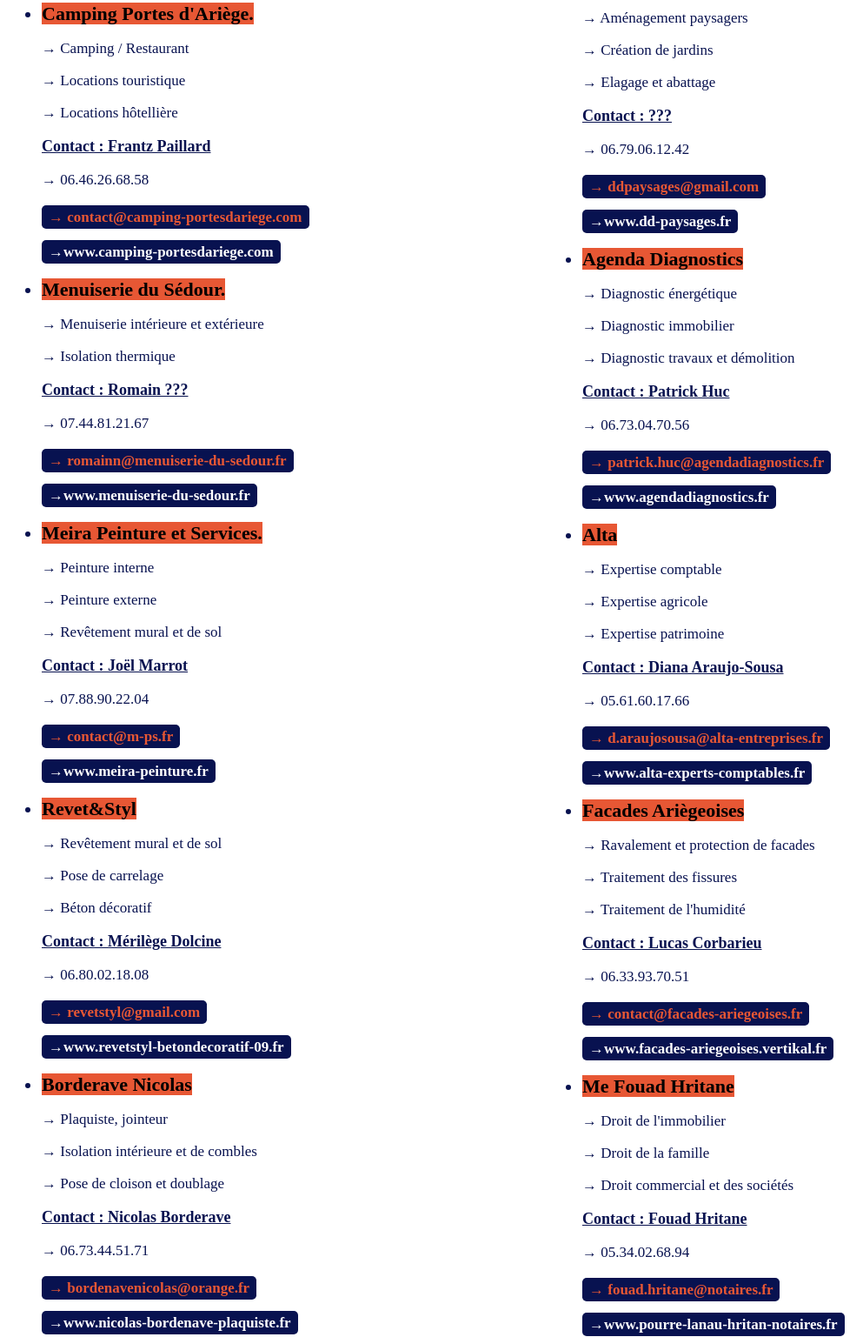
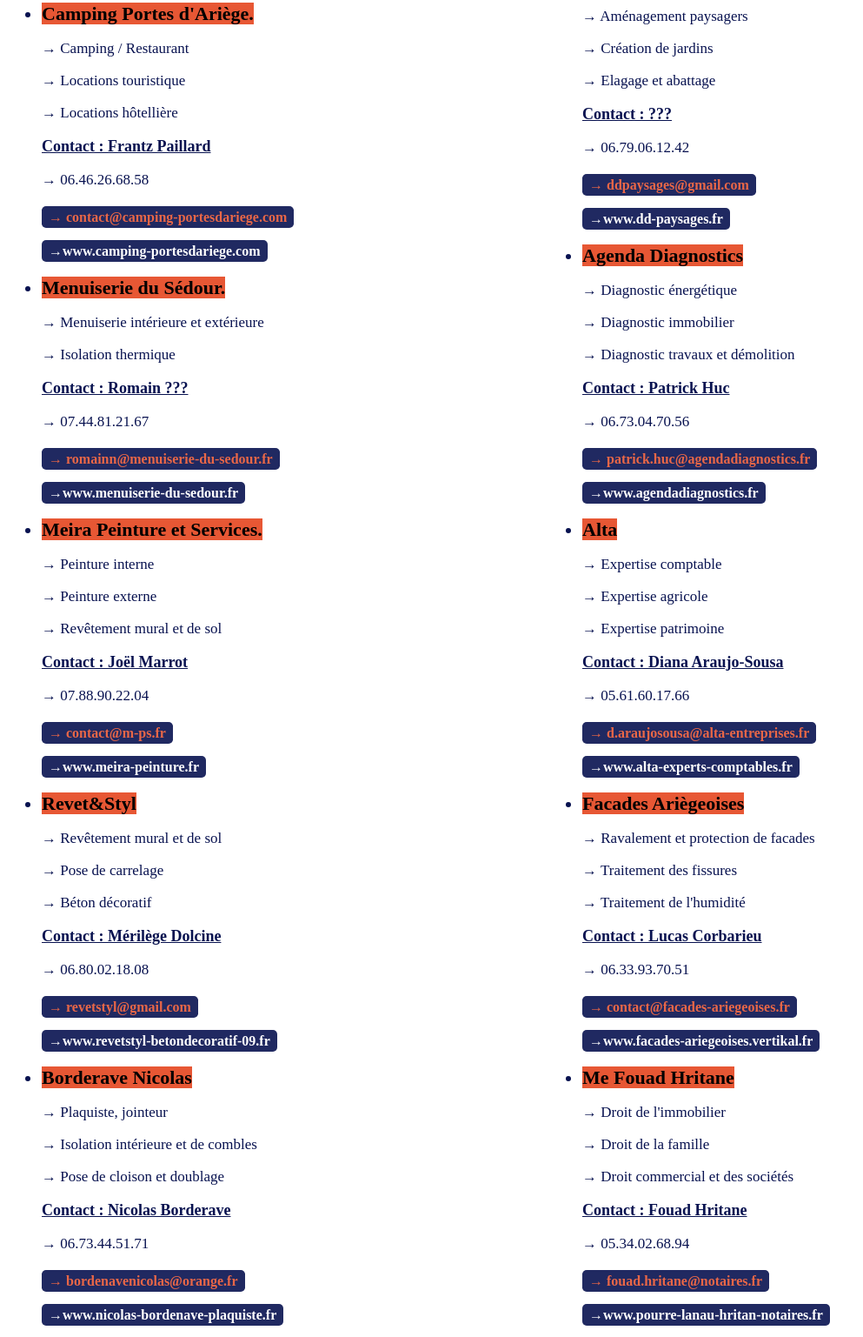
Before and after one commit to APB-09/APB-09, a plain HTML site: page partenaires apb.html in a window 1280 px wide. Shown: the part 724-2261 px from the top of the page at 87% size, without its empty margins (0-993 px from the left). Drawn offline with Linux system fonts and the light colour scheme.

Commit message:
Update partenaires apb.html

```diff
--- a/partenaires apb.html
+++ b/partenaires apb.html
@@ -66,8 +66,8 @@
 <p style="font-size:17px">&rarr; Locations hôtellière</p>
     <p style="text-decoration: underline; font-size: 18px;"><b>Contact : Frantz Paillard</b></p>
     <p style="font-size: 17px;">&rarr; 06.46.26.68.58</p>
-    <p><span style="background-color:RGB(8, 18, 80); color: white; font-size: 17px; text-decoration: none;"><a href="mailto: contact@camping-portesdariege.com" class="email">&rarr; contact@camping-portesdariege.com</a></p></span>
-    <p style="font-size: 17px;"><a href="https://www.camping-portesdariege.com/" class="lien" target="_blank">&rarr;www.camping-portesdariege.com</a></p>
+    <p><span style="background-color:RGB(8, 18, 80); color: white; font-size: 16px; text-decoration: none; opacity: 0.9"><a href="mailto: contact@camping-portesdariege.com" class="email">&rarr; contact@camping-portesdariege.com</a></p></span>
+    <p style="font-size: 16px; opacity: 0.9"><a href="https://www.camping-portesdariege.com/" class="lien" target="_blank">&rarr;www.camping-portesdariege.com</a></p>
   </li>
   <p></p>
   <li><span style="background-color: rgb(231, 87, 52) ; color: black; font-size: 22px"><b>Menuiserie du Sédour.</b></span>
@@ -75,8 +75,8 @@
     <p style="font-size:17px">&rarr; Isolation thermique
     <p style="text-decoration: underline; font-size: 18px;"><b>Contact : Romain ???</b></p>
     <p style="font-size: 17px;">&rarr; 07.44.81.21.67</p>
-    <p><span style="background-color:RGB(8, 18, 80); color: white; font-size: 17px; text-decoration: none;"><a href="mailto: romainn@menuiserie-du-sedour.fr" class="email">&rarr; romainn@menuiserie-du-sedour.fr</a></p></span>
-    <p style="font-size: 17px;"><a href="https://www.menuiserie-du-sedour.fr/" class="lien" target="_blank">&rarr;www.menuiserie-du-sedour.fr</a></p>
+    <p><span style="background-color:RGB(8, 18, 80); color: white; font-size: 16px; text-decoration: none; opacity: 0.9"><a href="mailto: romainn@menuiserie-du-sedour.fr" class="email">&rarr; romainn@menuiserie-du-sedour.fr</a></p></span>
+    <p style="font-size: 16px; opacity: 0.9"><a href="https://www.menuiserie-du-sedour.fr/" class="lien" target="_blank">&rarr;www.menuiserie-du-sedour.fr</a></p>
   </li>
   <p></p>
   <li><span style="background-color: rgb(231, 87, 52) ; color: black; font-size: 22px"><b>Meira Peinture et Services.</b></span>
@@ -85,8 +85,8 @@
     <p style="font-size:17px">&rarr; Revêtement mural et de sol
     <p style="text-decoration: underline; font-size: 18px;"><b>Contact : Joël Marrot</b></p>
     <p style="font-size: 17px;">&rarr; 07.88.90.22.04</p>
-    <p><span style="background-color:RGB(8, 18, 80); color: white; font-size: 17px; text-decoration: none;"><a href="mailto: contact@m-ps.fr" class="email">&rarr; contact@m-ps.fr</a></p></span>
-    <p style="font-size: 17px;"><a href="https://meira-peinture.fr/" class="lien" target="_blank">&rarr;www.meira-peinture.fr</a></p>
+    <p><span style="background-color:RGB(8, 18, 80); color: white; font-size: 16px; text-decoration: none; opacity: 0.9"><a href="mailto: contact@m-ps.fr" class="email">&rarr; contact@m-ps.fr</a></p></span>
+    <p style="font-size: 16px; opacity: 0.9"><a href="https://meira-peinture.fr/" class="lien" target="_blank">&rarr;www.meira-peinture.fr</a></p>
   </li>
   <p></p>
  <li><span style="background-color: rgb(231, 87, 52) ; color: black; font-size: 22px"><b>Revet&Styl</b></span>
@@ -95,8 +95,8 @@
     <p style="font-size:17px">&rarr; Béton décoratif
     <p style="text-decoration: underline; font-size: 18px;"><b>Contact : Mérilège Dolcine</b></p>
     <p style="font-size: 17px;">&rarr; 06.80.02.18.08</p>
-    <p><span style="background-color:RGB(8, 18, 80); color: white; font-size: 17px; text-decoration: none;"><a href="mailto: revetstyl@gmail.com" class="email">&rarr; revetstyl@gmail.com</a></p></span>
-    <p style="font-size: 17px;"><a href="https://www.revetstyl-betondecoratif-09.fr/" class="lien" target="_blank">&rarr;www.revetstyl-betondecoratif-09.fr</a></p>
+    <p><span style="background-color:RGB(8, 18, 80); color: white; font-size: 16px; text-decoration: none; opacity: 0.9"><a href="mailto: revetstyl@gmail.com" class="email">&rarr; revetstyl@gmail.com</a></p></span>
+    <p style="font-size: 16px; opacity: 0.9"><a href="https://www.revetstyl-betondecoratif-09.fr/" class="lien" target="_blank">&rarr;www.revetstyl-betondecoratif-09.fr</a></p>
   </li>
   <p></p>
   <li><span style="background-color: rgb(231, 87, 52) ; color: black; font-size: 22px"><b>Borderave Nicolas</b></span>
@@ -105,8 +105,8 @@
     <p style="font-size:17px">&rarr; Pose de cloison et doublage
     <p style="text-decoration: underline; font-size: 18px;"><b>Contact : Nicolas Borderave</b></p>
     <p style="font-size: 17px;">&rarr; 06.73.44.51.71</p>
-    <p><span style="background-color:RGB(8, 18, 80); color: white; font-size: 17px; text-decoration: none;"><a href="mailto: bordenavenicolas@orange.fr" class="email">&rarr; bordenavenicolas@orange.fr</a></p></span>
-    <p style="font-size: 17px;"><a href="https://nicolas-bordenave-plaquiste.fr/" class="lien" target="_blank">&rarr;www.nicolas-bordenave-plaquiste.fr</a></p>
+    <p><span style="background-color:RGB(8, 18, 80); color: white; font-size: 16px; text-decoration: none; opacity: 0.9"><a href="mailto: bordenavenicolas@orange.fr" class="email">&rarr; bordenavenicolas@orange.fr</a></p></span>
+    <p style="font-size: 16px; opacity: 0.9"><a href="https://nicolas-bordenave-plaquiste.fr/" class="lien" target="_blank">&rarr;www.nicolas-bordenave-plaquiste.fr</a></p>
   </li>
   <p></p>
    <li><span style="background-color: rgb(231, 87, 52) ; color: black; font-size: 22px"><b>Mg MotorFrance</b></span>
@@ -114,8 +114,8 @@
     <p style="font-size:17px">&rarr; Voitures d'occasion
     <p style="text-decoration: underline; font-size: 18px;"><b>Contact : Cecile Marrot</b></p>
     <p style="font-size: 17px;">&rarr; 06.68.11.25.17</p>
-    <p><span style="background-color:RGB(8, 18, 80); color: white; font-size: 17px; text-decoration: none;"><a href="mailto: cecile.marrot@scalagroupe.com" class="email">&rarr; cecile.marrot@scalagroupe.com</a></p></span>
-    <p style="font-size: 17px;"><a href="https://scala-auto.com/mg-pamiers/" class="lien" target="_blank">&rarr;www.scala-auto.com</a></p>
+    <p><span style="background-color:RGB(8, 18, 80); color: white; font-size: 16px; text-decoration: none; opacity: 0.9"><a href="mailto: cecile.marrot@scalagroupe.com" class="email">&rarr; cecile.marrot@scalagroupe.com</a></p></span>
+    <p style="font-size: 16px; opacity: 0.9"><a href="https://scala-auto.com/mg-pamiers/" class="lien" target="_blank">&rarr;www.scala-auto.com</a></p>
   </li>
   <p></p>
   <li><span style="background-color: rgb(231, 87, 52) ; color: black; font-size: 22px"><b>Manpower</b></span>
@@ -123,8 +123,8 @@
     <p style="font-size:17px">&rarr; Accompagnement personnel
     <p style="text-decoration: underline; font-size: 18px;"><b>Contact : Sandrine Lenormand</b></p>
     <p style="font-size: 17px;">&rarr; 06.15.43.29.27</p>
-    <p><span style="background-color:RGB(8, 18, 80); color: white; font-size: 17px; text-decoration: none;"><a href="mailto: sandrine.lenormand-pawlak@manpower.fr" class="email">&rarr; sandrine.lenormand-pawlak@manpower.fr</a></p></span>
-    <p style="font-size: 17px;"><a href="https://www.manpower.fr/" class="lien" target="_blank">&rarr;www.manpower.fr</a></p>
+    <p><span style="background-color:RGB(8, 18, 80); color: white; font-size: 16px; text-decoration: none; opacity: 0.9"><a href="mailto: sandrine.lenormand-pawlak@manpower.fr" class="email">&rarr; sandrine.lenormand-pawlak@manpower.fr</a></p></span>
+    <p style="font-size: 16px; opacity: 0.9"><a href="https://www.manpower.fr/" class="lien" target="_blank">&rarr;www.manpower.fr</a></p>
   </li>
   <p></p>
   <li><span style="background-color: rgb(231, 87, 52) ; color: black; font-size: 22px"><b>D.D Paysages</b></span>
@@ -133,8 +133,8 @@
     <p style="font-size:17px">&rarr; Elagage et abattage
     <p style="text-decoration: underline; font-size: 18px;"><b>Contact : ??? </b></p>
     <p style="font-size: 17px;">&rarr; 06.79.06.12.42</p>
-    <p><span style="background-color:RGB(8, 18, 80); color: white; font-size: 17px; text-decoration: none;"><a href="mailto: ddpaysages@gmail.com" class="email">&rarr; ddpaysages@gmail.com</a></span></p>
-    <p style="font-size: 17px;"><a href="https://www.dd-paysages.fr/" class="lien" target="_blank">&rarr;www.dd-paysages.fr</a></p>
+    <p><span style="background-color:RGB(8, 18, 80); color: white; font-size: 16px; text-decoration: none; opacity: 0.9"><a href="mailto: ddpaysages@gmail.com" class="email">&rarr; ddpaysages@gmail.com</a></span></p>
+    <p style="font-size: 16px; opacity: 0.9"><a href="https://www.dd-paysages.fr/" class="lien" target="_blank">&rarr;www.dd-paysages.fr</a></p>
   </li>
 <p></p>
  <li><span style="background-color: rgb(231, 87, 52) ; color: black; font-size: 22px"><b>Agenda Diagnostics</b></span>
@@ -143,8 +143,8 @@
     <p style="font-size:17px">&rarr; Diagnostic travaux et démolition
     <p style="text-decoration: underline; font-size: 18px;"><b>Contact : Patrick Huc</b></p>
     <p style="font-size: 17px;">&rarr; 06.73.04.70.56</p>
-    <p><span style="background-color:RGB(8, 18, 80); color: white; font-size: 17px; text-decoration: none;"><a href="mailto: patrick.huc@agendadiagnostics.fr" class="email">&rarr; patrick.huc@agendadiagnostics.fr</a></span></p>
-    <p style="font-size: 17px;"><a href="https://www.agendadiagnostics.fr/" target="_blank" class="lien">&rarr;www.agendadiagnostics.fr</a></p>
+    <p><span style="background-color:RGB(8, 18, 80); color: white; font-size: 16px; text-decoration: none; opacity: 0.9"><a href="mailto: patrick.huc@agendadiagnostics.fr" class="email">&rarr; patrick.huc@agendadiagnostics.fr</a></span></p>
+    <p style="font-size: 16px; opacity: 0.9"><a href="https://www.agendadiagnostics.fr/" target="_blank" class="lien">&rarr;www.agendadiagnostics.fr</a></p>
   </li>
   <p></p>
   <li><span style="background-color: rgb(231, 87, 52) ; color: black; font-size: 22px"><b>Alta</b></span>
@@ -153,8 +153,8 @@
     <p style="font-size:17px">&rarr; Expertise patrimoine
     <p style="text-decoration: underline; font-size: 18px;"><b>Contact : Diana Araujo-Sousa</b></p>
     <p style="font-size: 17px;">&rarr; 05.61.60.17.66</p>
-    <p><span style="background-color:RGB(8, 18, 80); color: white; font-size: 17px; text-decoration: none;"><a href="mailto: d.araujosousa@alta-entreprises.fr" class="email">&rarr; d.araujosousa@alta-entreprises.fr</a></span></p>
-    <p style="font-size: 17px;"><a href="https://alta-experts-comptables.fr//" class="lien" target="_blank">&rarr;www.alta-experts-comptables.fr</a></p>
+    <p><span style="background-color:RGB(8, 18, 80); color: white; font-size: 16px; text-decoration: none; opacity: 0.9"><a href="mailto: d.araujosousa@alta-entreprises.fr" class="email">&rarr; d.araujosousa@alta-entreprises.fr</a></span></p>
+    <p style="font-size: 16px; opacity: 0.9;"><a href="https://alta-experts-comptables.fr//" class="lien" target="_blank">&rarr;www.alta-experts-comptables.fr</a></p>
   </li>
   <p></p>
   <li><span style="background-color: rgb(231, 87, 52) ; color: black; font-size: 22px"><b>Facades Ariègeoises</b></span>
@@ -163,8 +163,8 @@
     <p style="font-size:17px">&rarr; Traitement de l'humidité
     <p style="text-decoration: underline; font-size: 18px;"><b>Contact : Lucas Corbarieu </b></p>
     <p style="font-size: 17px;">&rarr; 06.33.93.70.51</p>
-    <p><span style="background-color:RGB(8, 18, 80); color: white; font-size: 17px; text-decoration: none;"><a href="mailto: contact@facades-ariegeoises.fr" class="email">&rarr; contact@facades-ariegeoises.fr</a></span></p>
-    <p style="font-size: 17px;"><a href="https://facades-ariegeoises.vertikal.fr/" class="lien" target="_blank">&rarr;www.facades-ariegeoises.vertikal.fr</a></p>
+    <p><span style="background-color:RGB(8, 18, 80); color: white; font-size: 16px; text-decoration: none; opacity: 0.9"><a href="mailto: contact@facades-ariegeoises.fr" class="email">&rarr; contact@facades-ariegeoises.fr</a></span></p>
+    <p style="font-size: 16px; opacity: 0.9"><a href="https://facades-ariegeoises.vertikal.fr/" class="lien" target="_blank">&rarr;www.facades-ariegeoises.vertikal.fr</a></p>
   </li>
   <p></p>
   <li><span style="background-color: rgb(231, 87, 52) ; color: black; font-size: 22px"><b>Me Fouad Hritane</b></span>
@@ -173,8 +173,8 @@
     <p style="font-size:17px">&rarr; Droit commercial et des sociétés
     <p style="text-decoration: underline; font-size: 18px;"><b>Contact : Fouad Hritane</b></p>
     <p style="font-size: 17px;">&rarr; 05.34.02.68.94</p>
-    <p><span style="background-color:RGB(8, 18, 80); color: white; font-size: 17px; text-decoration: none;"><a href="mailto: fouad.hritane@notaires.fr" class="email">&rarr; fouad.hritane@notaires.fr</a></span></p>
-    <p style="font-size: 17px;"><a href="https://www.pourre-lanau-hritan-notaires.fr/?utm_source=gmb" target="_blank" class="lien">&rarr;www.pourre-lanau-hritan-notaires.fr</a></p>
+    <p><span style="background-color:RGB(8, 18, 80); color: white; font-size: 16px; text-decoration: none; opacity: 0.9"><a href="mailto: fouad.hritane@notaires.fr" class="email">&rarr; fouad.hritane@notaires.fr</a></span></p>
+    <p style="font-size: 16px; opacity: 0.9"><a href="https://www.pourre-lanau-hritan-notaires.fr/?utm_source=gmb" target="_blank" class="lien">&rarr;www.pourre-lanau-hritan-notaires.fr</a></p>
   </li>
   <p></p>
   <li><span style="background-color: rgb(231, 87, 52) ; color: black; font-size: 22px"><b>Stephanie Fouché</b></span>
@@ -182,7 +182,7 @@
     <p style="font-size:17px">&rarr; Développement personnel
     <p style="text-decoration: underline; font-size: 18px;"><b>Contact : Stephanie Fouché</b></p>
     <p style="font-size: 17px;">&rarr; 06.44.97.56.46</p>
-    <p><span style="background-color:RGB(8, 18, 80); color: white; font-size: 17px; text-decoration: none;"><a href="mailto: stephanie@madaccompagnement.com" class="email">&rarr; stephanie@madaccompagnement.com</a>
+    <p><span style="background-color:RGB(8, 18, 80); color: white; font-size: 16px; text-decoration: none; opacity: 0.9"><a href="mailto: stephanie@madaccompagnement.com" class="email">&rarr; stephanie@madaccompagnement.com</a>
   </li>
 </ul>
     <h3 style="background-color: powderblue"><a href="mailto: contactapb09@gmail.com">Contactez nous : contactapb09@gmail.com</a></h3>
```
